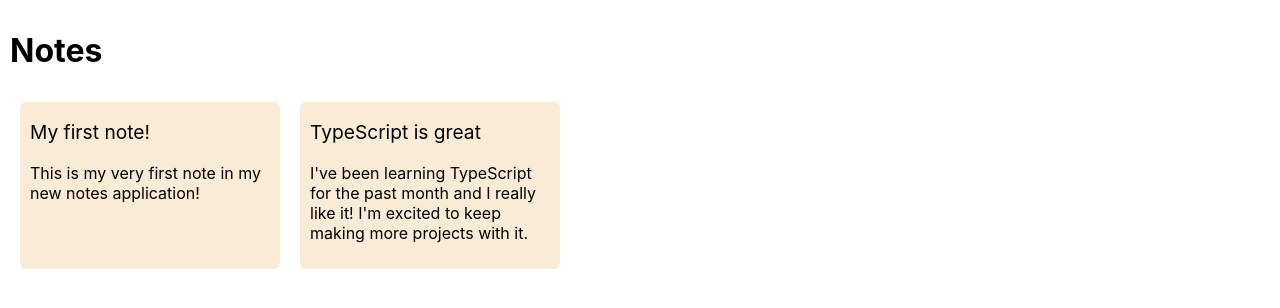
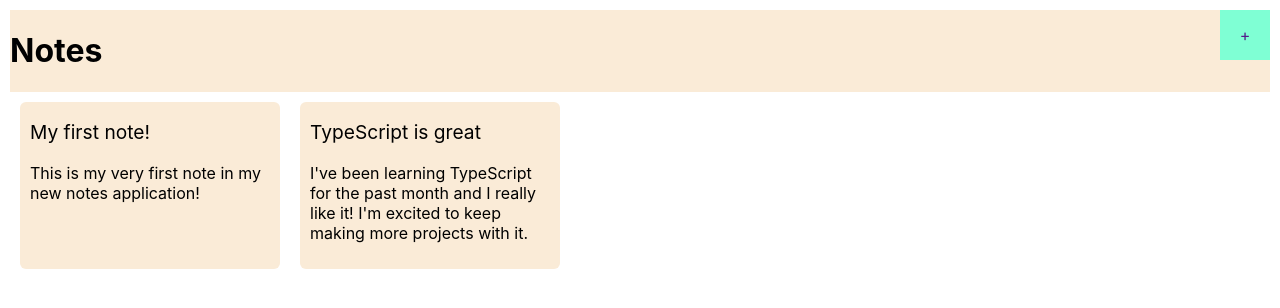
Before and after one commit to david03130/React-Notes-TS, a React (Create React App) app: page / in a window 1280 px wide. Shown: the top 308 px of the page. Built offline with nearby package versions, Linux system fonts and the light colour scheme.

Commit message:
Home updated

```diff
--- a/src/views/Home/home.tsx
+++ b/src/views/Home/home.tsx
@@ -2,11 +2,12 @@ import "./home.css";
 
 import React from "react";
 import { Notes } from "../../components/Notes";
+import { MainMenu } from "../../layout/MainMenu";
 
 const Home = (): JSX.Element => {
   return (
     <div className="home">
-      <h1>Notes</h1>
+      <MainMenu />
       <Notes />
     </div>
   );
```
